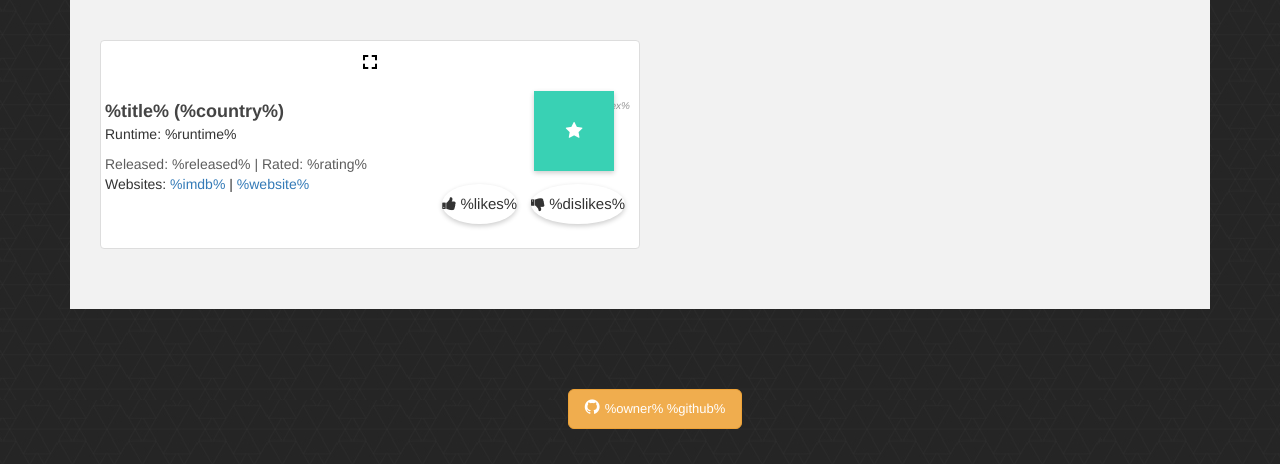
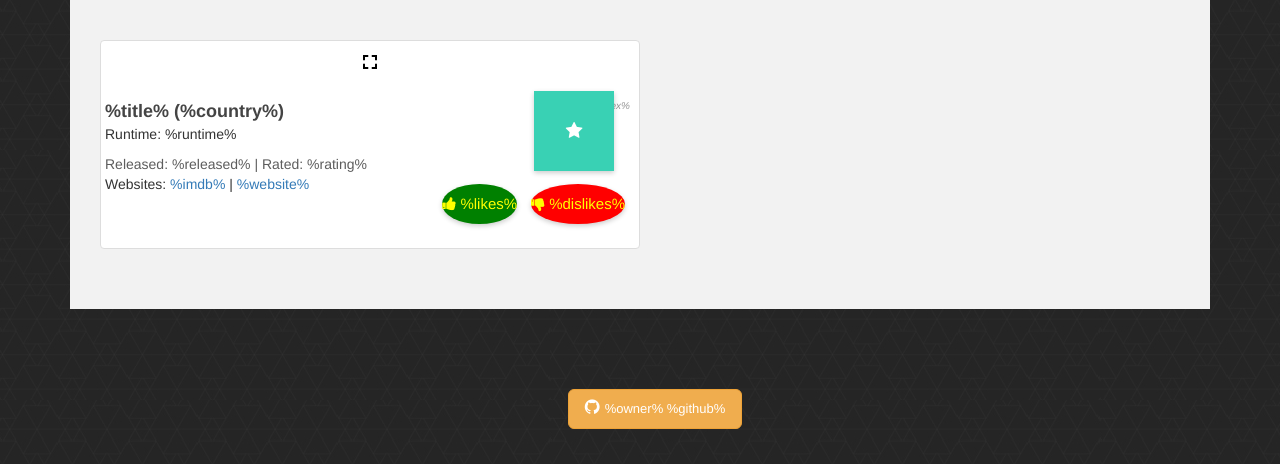
Before and after one commit to Davidshk29/project3is219, a PHP site: page /index.html in a window 1280 px wide. Shown: the part 100-564 px from the top of the page. Run offline with PHP 8.4, Linux system fonts and the light colour scheme; some libraries are stand-ins or nearby versions.

Commit message:
added hover like green and dislike red

```diff
--- a/style.css
+++ b/style.css
@@ -119,3 +119,25 @@ body {
 }
 
 /* ADD YOUR LIKE AND DISLIKE HOVER/MOUSEOVER CSS CODE HERE */
+
+.likes{
+    background-color: green;
+    color: yellow;
+    transition: width 500ms, height 500ms;
+}
+
+.dislikes{
+    background-color: red;
+    color: yellow;
+    transition: width 500ms, height 500ms;
+}
+
+.likes:hover {
+    background-color: greenyellow;
+    color: green;
+}
+
+.dislikes:hover {
+    background-color: indianred;
+    color: red;
+}
```
